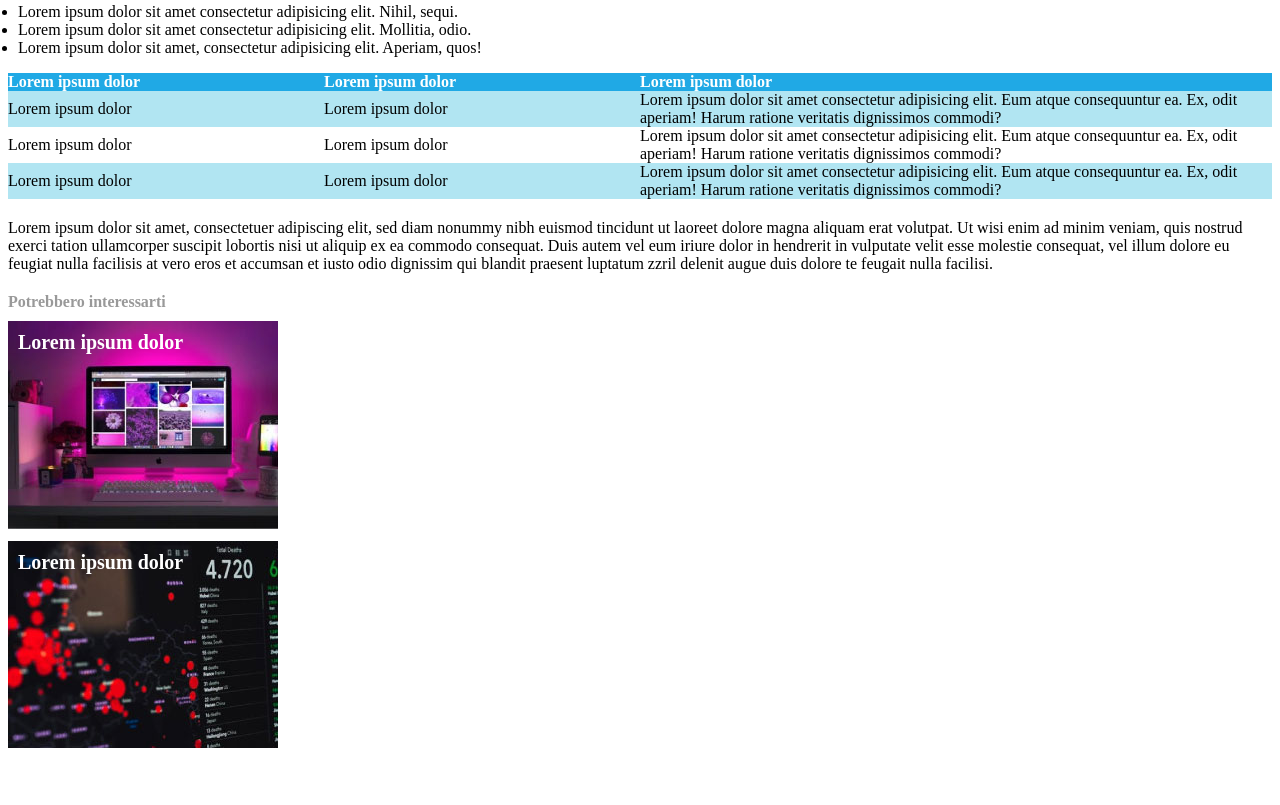
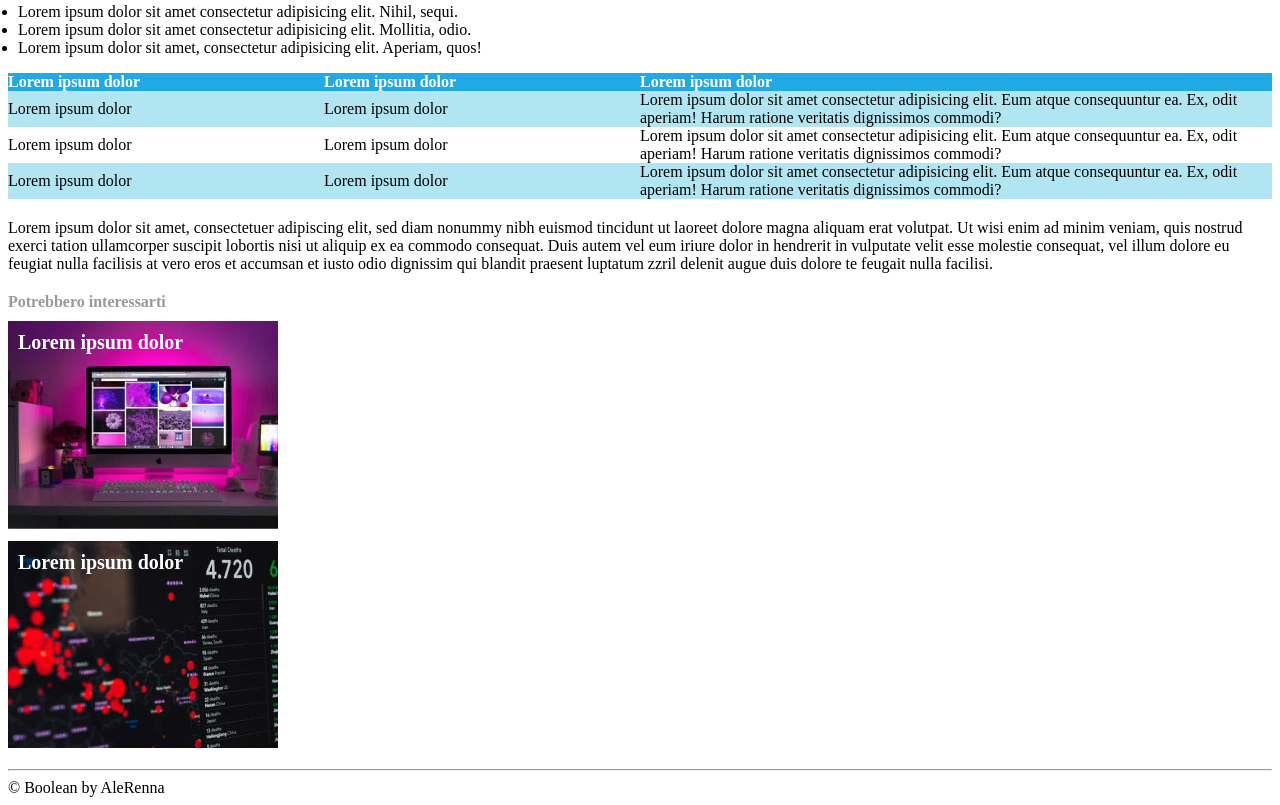
Before and after one commit to alerenna/html-css-booleaner, a plain HTML site: page index.html in a window 1280 px wide. Shown: the part 688-1493 px from the top of the page. Before the commit the page ends 1457 px from the top, so only its background shows below. Drawn offline with Linux system fonts and the light colour scheme.

Commit message:
Add footer

```diff
--- a/index.html
+++ b/index.html
@@ -104,9 +104,14 @@ zzril delenit augue duis dolore te feugait nulla facilisi.
 
         </section>
         <!-- /section interests -->
+
+        <hr>
     </main>
     <!-- /site_main -->
-    <footer id="site_footer"></footer>
+
+    <footer id="site_footer">
+        &copy; Boolean by AleRenna
+    </footer>
     <!-- /site_footer -->
 </body>
 </html>
```
